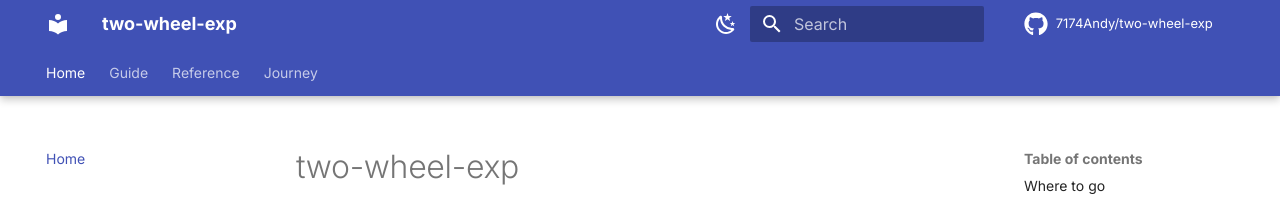
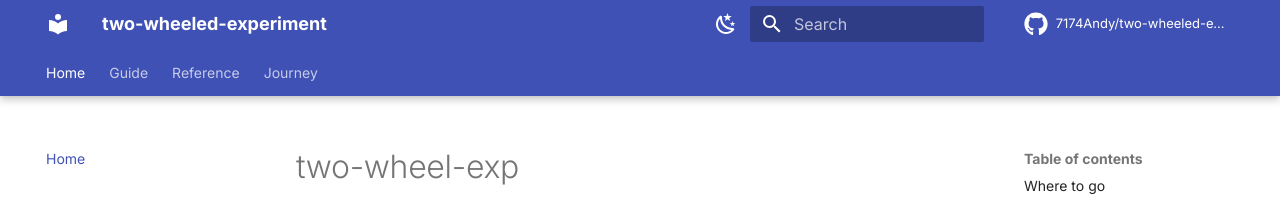
Before and after one commit to 7174Andy/residual-rl, an MkDocs documentation site: the page built from docs/index.md, in a window 1280 px wide. Shown: the top 205 px of the page. Built offline with MkDocs 1.6.1 and Material for MkDocs 9.7.7, drawn with Linux system fonts in a browser that asks for light colours; comment, search, counter and statistics services are not loaded.

Commit message:
fix repo name

```diff
--- a/mkdocs.yml
+++ b/mkdocs.yml
@@ -1,8 +1,8 @@
-site_name: two-wheel-exp
+site_name: two-wheeled-experiment
 site_description: Two-wheel kinematic-unicycle goal-reaching env, DeePC controller, and the decision log behind both.
-site_url: https://7174andy.github.io/two-wheel-exp/
-repo_url: https://github.com/7174Andy/two-wheel-exp
-repo_name: 7174Andy/two-wheel-exp
+site_url: https://7174andy.github.io/two-wheeled-experiment/
+repo_url: https://github.com/7174Andy/two-wheeled-experiment
+repo_name: 7174Andy/two-wheeled-experiment
 edit_uri: edit/main/docs/
 
 theme:
```
